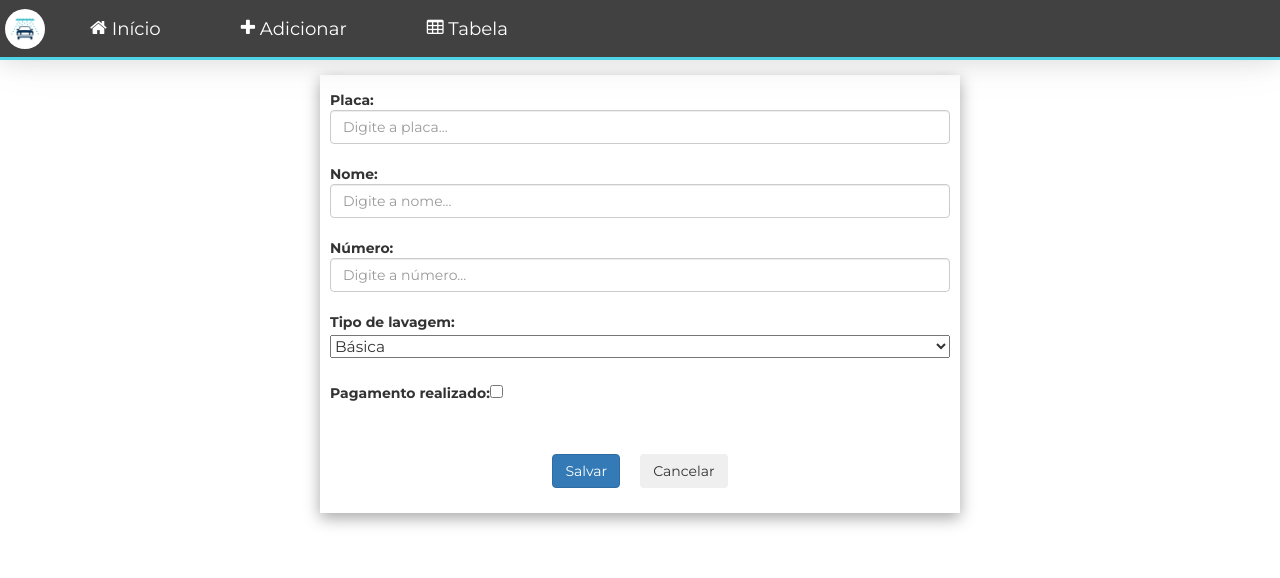
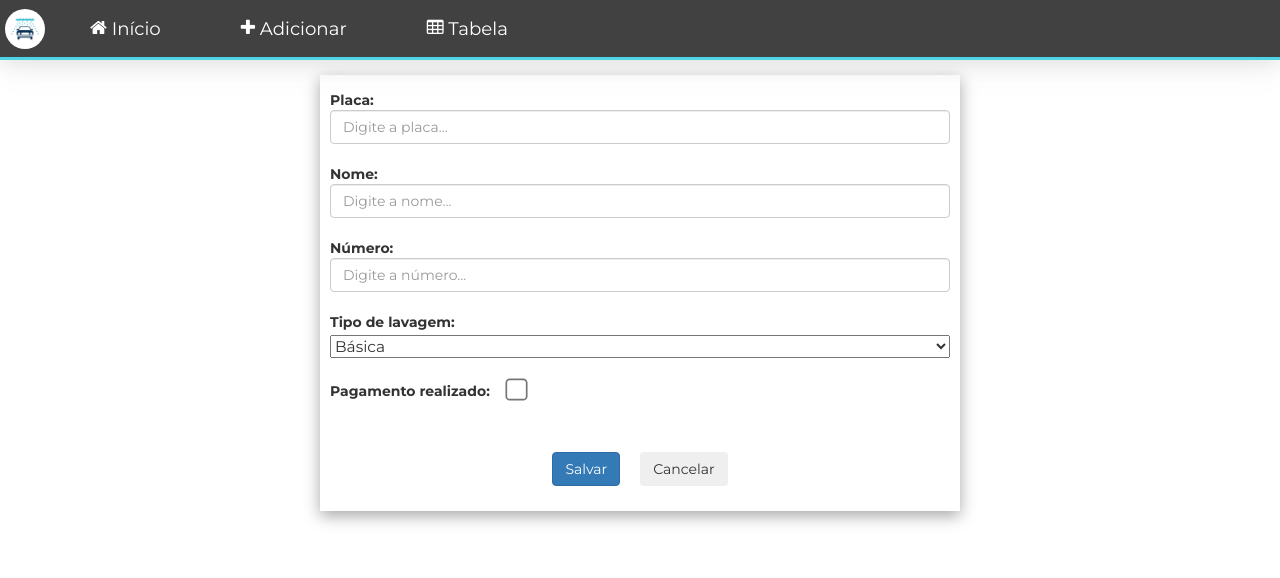
Before and after one commit to danilolan/lavaJato, a React (Create React App) app in the folder frontend/: page /addNew in a window 1280 px wide. Shown: the top 578 px of the page. Built offline with nearby package versions, Linux system fonts and the light colour scheme.

Commit message:
time added / checkbox fixed / confirmation message added

```diff
--- a/frontend/src/components/content/AddNew.jsx
+++ b/frontend/src/components/content/AddNew.jsx
@@ -2,8 +2,10 @@ import React from 'react';
 import './addNew.css'
 import axios from 'axios'
 
+import ConfMessage from './widgets/ConfMessage';
+
 //-----------------------------------------------------------------------------------
-//                            ADICIONAR HORA E DATA
+//
 //-----------------------------------------------------------------------------------
 
 const initialState = {
@@ -14,7 +16,8 @@ const initialState = {
         nome: "",
         numero: "",
         pagamento: false
-    }
+    },
+    confMessage: [false,'']
 }
 
 const baseUrl = "http://localhost:3001/cars"
@@ -28,12 +31,15 @@ class AddNew extends React.Component {
     }
 
     save(){
-        const car = this.state.car
+        var car = this.state.car
         //const method = car.id ? 'put' : 'post'
         //const url = car.id ? `${baseUrl}/${car.id}` : baseUrl
+        var now = new Date()
+        car.time = `${now.getHours()}:${now.getMinutes()}`
         axios.post(baseUrl, car)
             .then(resp => {
                 this.setState({ car: initialState.car })
+                this.setState({ confMessage: [true,car.placa] })
             })
 
     }
@@ -42,6 +48,19 @@ class AddNew extends React.Component {
         const car = { ...this.state.car }
         car[event.target.name] = event.target.value
         this.setState({ car })
+    }
+
+    renderMessage(){
+        if(this.state.confMessage[0]){
+            return (<ConfMessage placa={this.state.confMessage[1]}click={e=>this.destroyMessage(e)}></ConfMessage>)
+        }else{
+            return
+        }
+    }
+
+    destroyMessage(){
+        this.setState({ confMessage: [false,''] })
+        console.log("Button destroy")
     }
 
     renderForm(){
@@ -89,12 +108,12 @@ class AddNew extends React.Component {
                 <br />
                 <div className="row">
                     <label>Pagamento realizado:
+                    </label>
                         <input  className="check"
                                     type="checkbox"
                                     name="pagamento"
                                     value={this.state.car.pagamento}
                                     onChange={e => this.updateField(e)}/>
-                    </label>
                 </div>
 
                 <hr />
@@ -118,8 +137,10 @@ class AddNew extends React.Component {
     render() {
         return <div className="Main">
             {this.renderForm()}
+            {this.renderMessage()}
         </div>;
     }
 }
 
+//<ConfMessage placa="KDC8924" click={e=>this.destroyMessage(e)}></ConfMessage>
 export default AddNew;
--- a/frontend/src/components/content/addNew.css
+++ b/frontend/src/components/content/addNew.css
@@ -1,5 +1,6 @@
 .Main{
     display: flex;
+    flex-direction: column;
     align-items: center;
     justify-content: center;
 }
@@ -27,9 +28,9 @@ label{
     font-size: 1.1em;
 }
 
-.check{
-    margin: 0;
-    box-sizing: 3em;
+input[type=checkbox] {
+    transform: scale(1.7);
+    margin: 0px 0px 0px 20px;
 }
 
 .check:hover{
--- /dev/null
+++ b/frontend/src/components/content/widgets/ConfMessage.jsx
@@ -0,0 +1,13 @@
+import React from 'react';
+import './confMessage.css'
+
+function ConfMessage(props) {
+    return (
+        <div className="ConfMessage">
+            Placa {props.placa} cadastrada com sucesso!
+            <button onClick={props.click}><i className="fa fa-window-close"></i></button>
+        </div>
+     );
+}
+
+export default ConfMessage;
--- /dev/null
+++ b/frontend/src/components/content/widgets/confMessage.css
@@ -0,0 +1,13 @@
+.ConfMessage{
+    padding: 10px;
+    border-radius: 10px;
+    background-color: #25EB57;
+    color: white;
+    font-weight: bold;
+}
+
+.ConfMessage button{
+    border: none;
+    background-color: none;
+    background: none;
+}
```
Also changed, not shown: 1 other file (tests, documents, lock files or other folders).
